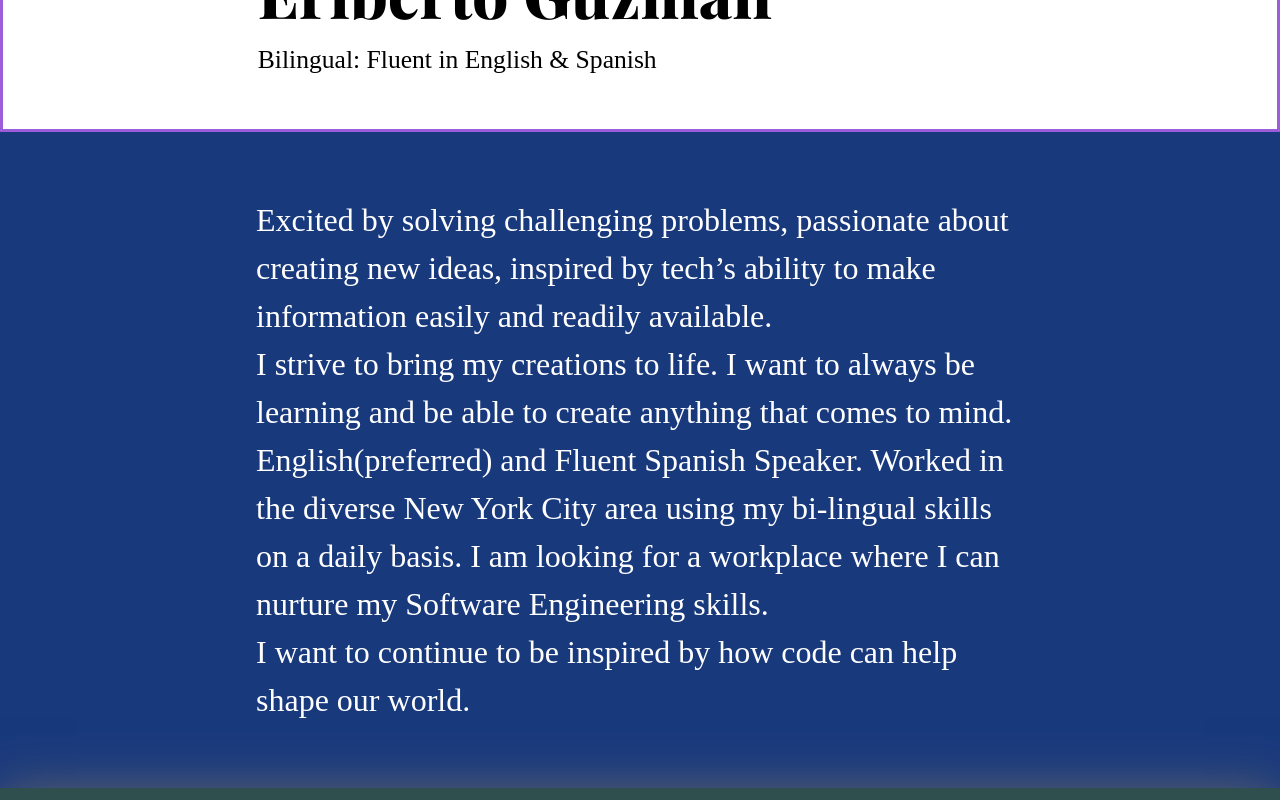
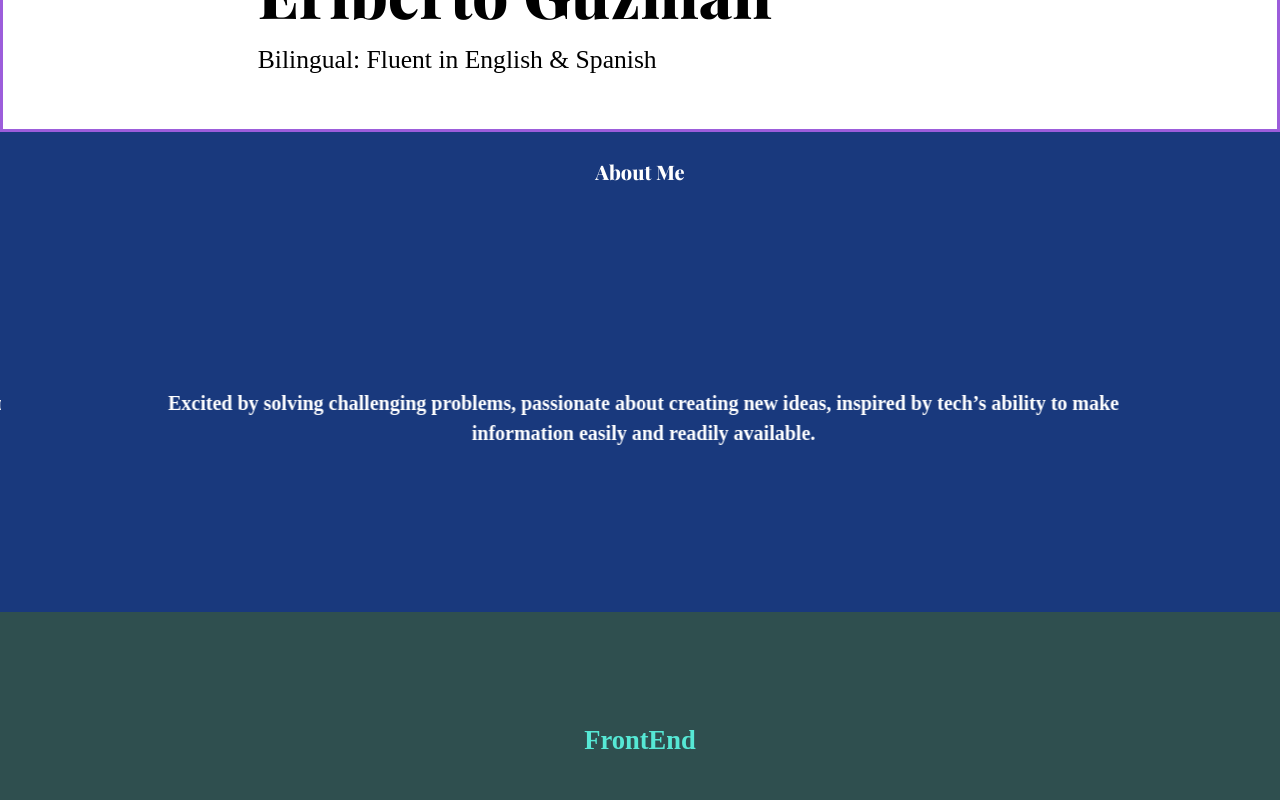
Before and after one commit to Ejguzman3988/portfolio-website, a React (Create React App) app: page / in a window 1280 px wide. Shown: the part 540-1340 px from the top of the page. Built offline with nearby package versions, Linux system fonts and the light colour scheme; data requests are answered from the project's data file.

Commit message:
Creates css for simulating cube spinning with new about paragraphs

```diff
--- a/src/components/About/About.css
+++ b/src/components/About/About.css
@@ -1,12 +1,126 @@
+:root {
+  --first: 0;
+  --second: 0.25;
+  --third: 0.5;
+  --fourth: 0.75;
+}
+
 .about {
   background: var(--navy);
   color: white;
   display: flex;
-  justify-content: center;
-  align-items: center;
   font-size: 2em;
-  padding: 5% 20% 5% 20%;
+  height: 50vh;
+  position: relative;
+  transform-style: preserve-3d;
+  overflow-x: hidden;
+  font-weight: 600;
+  text-align: center;
+}
+.about__content {
+  display: flex;
+  position: absolute;
+  transform-style: preserve-3d;
+  width: 100vw;
+  animation: 50s turn ease-in-out infinite;
+}
+.about__first,
+.about__second,
+.about__third,
+.about__fourth {
+  /* border: navy ridge; */
+  height: 49.5vh;
+  margin: 0;
+  padding: 0;
+  top: 0;
+  bottom: 0;
+  left: 0;
+  right: 0;
+  min-width: 100vw;
+  position: absolute;
+  backface-visibility: hidden;
+  transform-style: preserve-3d;
+  padding-top: 10%;
+  padding-left: 10%;
+  padding-right: 10%;
+}
+.about__first {
+  transform: translateZ(100vw);
+}
+.about__second {
+  transform: rotateY(-90deg) translateZ(50vw);
+}
+.about__third {
+  transform: rotateY(-180deg) translateZ(50vw);
+}
+.about__fourth {
+  transform: rotateY(90deg) translateZ(50vw);
 }
 
-@keyframes {
+@keyframes turn {
+  0% {
+    transform: rotate(0);
+  }
+  12.5% {
+    transform: rotate(0);
+  }
+
+  25% {
+    transform: rotateY(90deg);
+  }
+
+  37.5% {
+    transform: rotateY(90deg);
+  }
+
+  50% {
+    transform: rotateY(180deg);
+  }
+  62.5% {
+    transform: rotateY(180deg);
+  }
+  75% {
+    transform: rotateY(270deg);
+  }
+  87.5% {
+    transform: rotateY(270deg);
+  }
+  100% {
+    transform: rotateY(360deg);
+  }
 }
+
+@keyframes slide {
+  0% {
+    transform: translate(-150%);
+  }
+  10% {
+    transform: translate(0%);
+  }
+  30% {
+    transform: translate(0%);
+  }
+  40% {
+    transform: translate(150%);
+  }
+  100% {
+    transform: translate(150%);
+    opacity: 0;
+  }
+}
+
+@media only screen and (max-width: 1355px) {
+  .about {
+    font-size: 1.25em;
+    height: 60vh;
+  }
+  .about__first,
+  .about__second,
+  .about__third,
+  .about__fourth {
+    padding-top: 20%;
+    padding-left: 10%;
+    padding-right: 10%;
+    height: 59.5vh;
+  }
+}
--- a/src/components/About/About.js
+++ b/src/components/About/About.js
@@ -4,20 +4,23 @@ import "./About.css";
 const About = () => {
   return (
     <div className="about">
+      <div className="text-header">About Me</div>
       <div className="about__content">
-        <p>
+        <p className="about__first">
           Excited by solving challenging problems, passionate about creating new
           ideas, inspired by tech’s ability to make information easily and
           readily available.
         </p>
-        <p>
+        <p className="about__second">
           I strive to bring my creations to life. I want to always be learning
-          and be able to create anything that comes to mind. English(preferred)
-          and Fluent Spanish Speaker. Worked in the diverse New York City area
-          using my bi-lingual skills on a daily basis. I am looking for a
-          workplace where I can nurture my Software Engineering skills.
+          and be able to create anything that comes to mind.
         </p>
-        <p>
+        <p className="about__third">
+          Worked in the diverse New York City area using my bi-lingual skills on
+          a daily basis. I am looking for a workplace where I can nurture my
+          Software Engineering skills.
+        </p>
+        <p className="about__fourth">
           I want to continue to be inspired by how code can help shape our
           world.
         </p>
```
